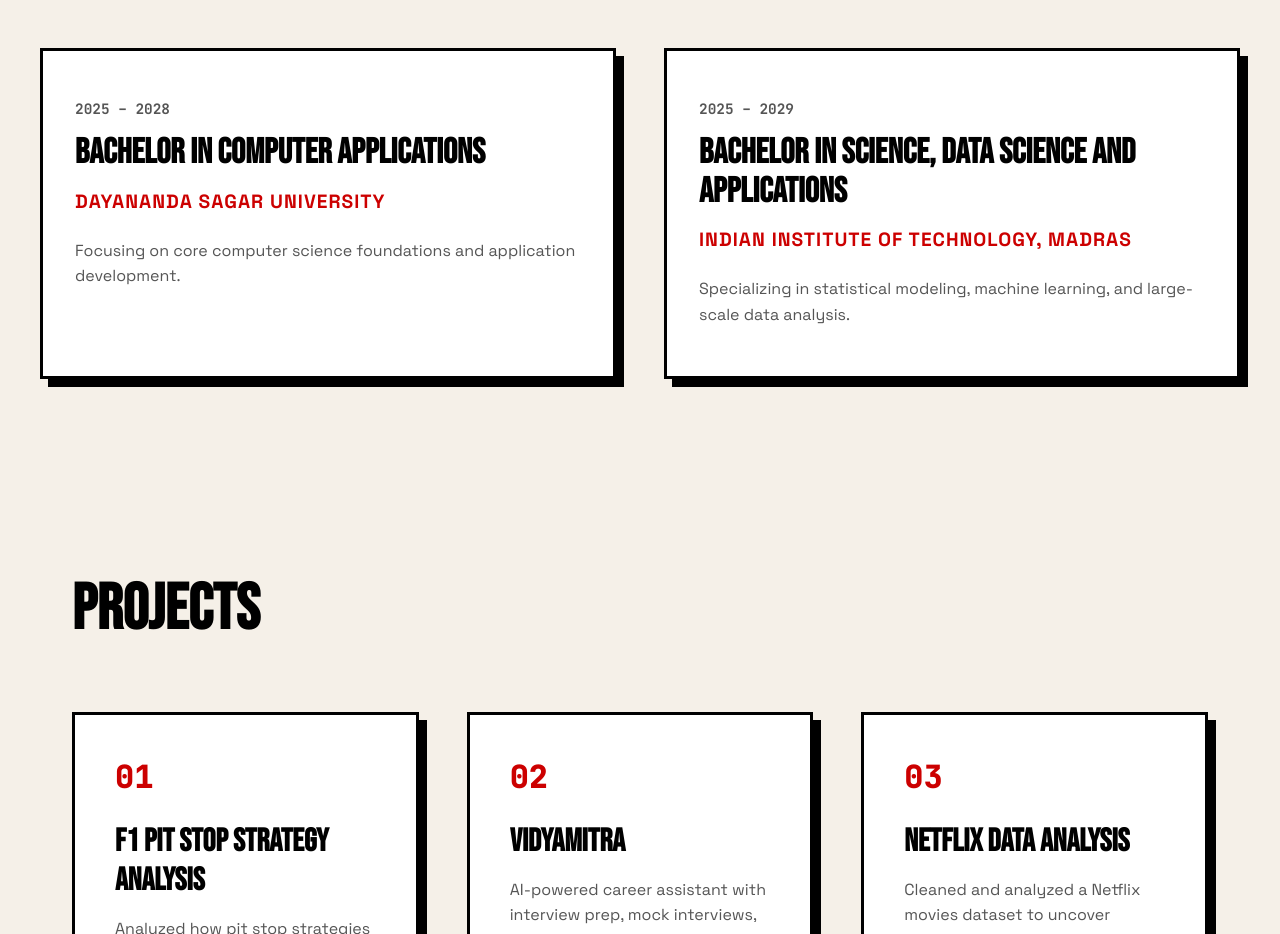
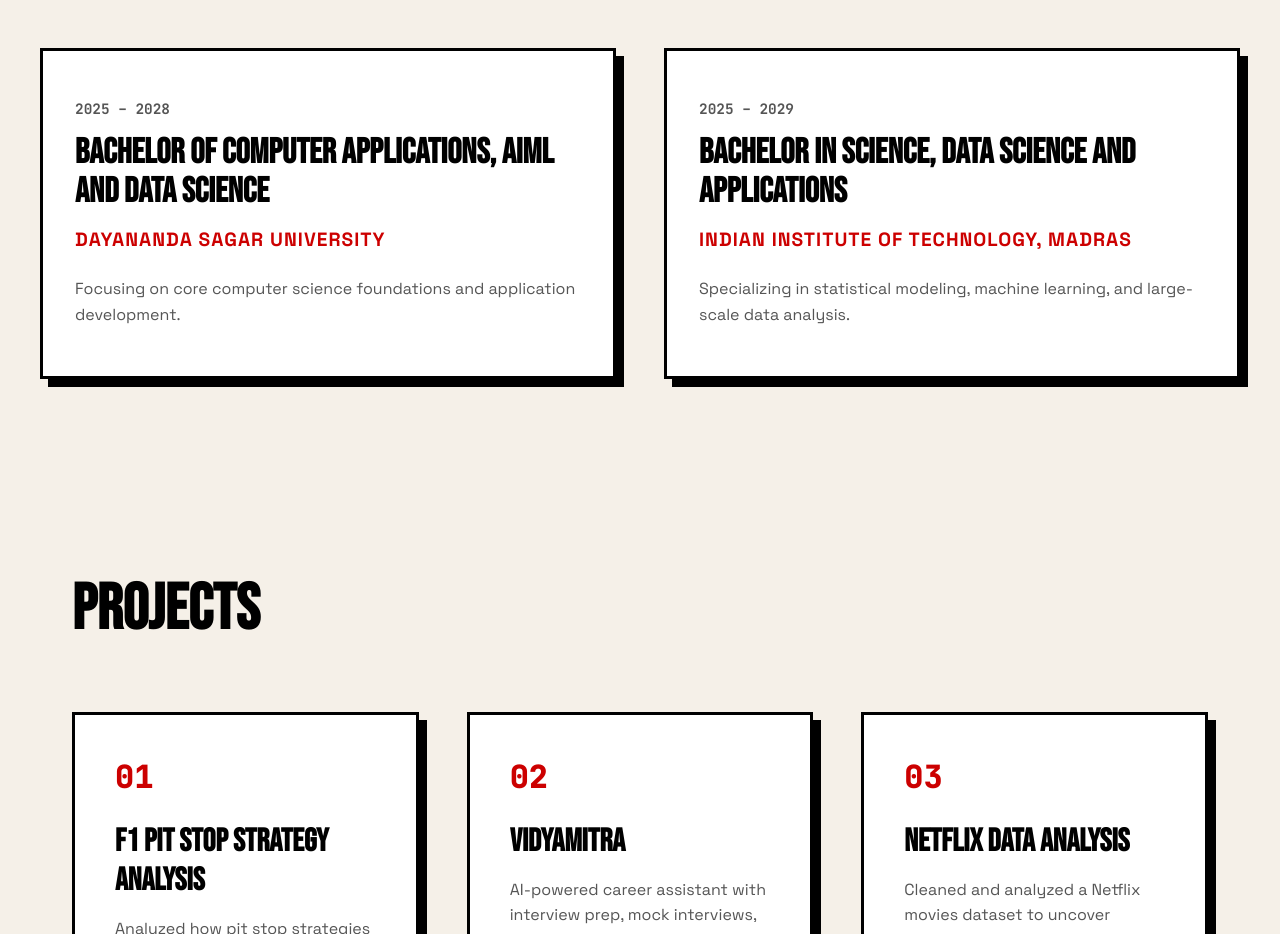
Before and after one commit to yugankdas/portfolio, a React (Vite) app: page / in a window 1280 px wide. Shown: the part 5840-6774 px from the top of the page. Built offline with nearby package versions, Linux system fonts and the light colour scheme.

Commit message:
fix: update BCA degree title with specialization

```diff
--- a/src/components/EducationSection.jsx
+++ b/src/components/EducationSection.jsx
@@ -4,7 +4,7 @@
 const EducationSection = () => {
   const education = [
     {
-      degree: "Bachelor in Computer Applications",
+      degree: "Bachelor of Computer Applications, AIML and Data Science",
       institution: "Dayananda Sagar University",
       duration: "2025 – 2028",
       details: "Focusing on core computer science foundations and application development."
```
